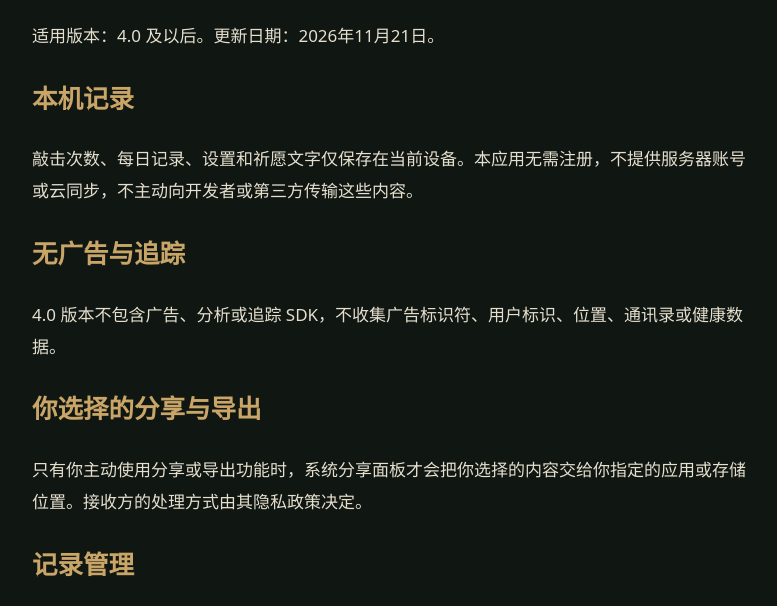
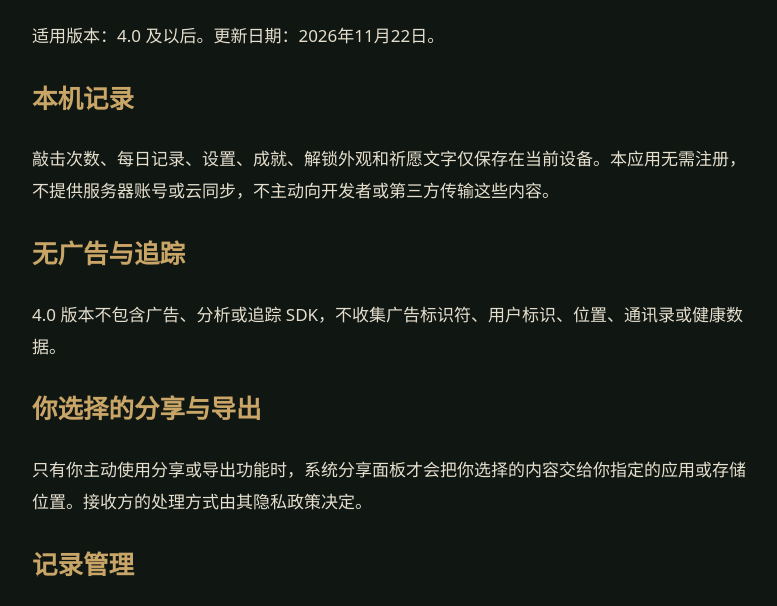
Before and after one commit to wanwanyahoo/scripture-practice-support, a plain HTML site: page woodenfish/privacy.html in a window 1280 px wide. Shown: the part 178-784 px from the top of the page, without its empty margins (248-1025 px from the left). Drawn offline with Linux system fonts and the light colour scheme.

Commit message:
Update wooden fish 4.0 music and achievement support

```diff
--- a/woodenfish/privacy.html
+++ b/woodenfish/privacy.html
@@ -1 +1 @@
-<!doctype html><html lang="zh-CN"><meta charset="utf-8"><meta name="viewport" content="width=device-width,initial-scale=1"><title>敲木鱼祈福 · 隐私政策</title><style>body{max-width:720px;margin:64px auto;padding:24px;font:17px/1.9 system-ui;background:#101612;color:#e5dfce}h1,h2{color:#c9a668}a{color:#c9a668}</style><h1>敲木鱼祈福 · 隐私政策</h1><p>适用版本：4.0 及以后。更新日期：2026年11月21日。</p><h2>本机记录</h2><p>敲击次数、每日记录、设置和祈愿文字仅保存在当前设备。本应用无需注册，不提供服务器账号或云同步，不主动向开发者或第三方传输这些内容。</p><h2>无广告与追踪</h2><p>4.0 版本不包含广告、分析或追踪 SDK，不收集广告标识符、用户标识、位置、通讯录或健康数据。</p><h2>你选择的分享与导出</h2><p>只有你主动使用分享或导出功能时，系统分享面板才会把你选择的内容交给你指定的应用或存储位置。接收方的处理方式由其隐私政策决定。</p><h2>记录管理</h2><p>你可以导出记录作个人备份。卸载应用会移除本机应用数据。请在卸载前保存需要保留的内容。</p><h2>联系与支持</h2><p><a href="https://github.com/wanwanyahoo/HappyDogGame/issues">通过开发者支持页面联系</a></p><h2>English</h2><p>Version 4.0 and later stores practice counts, settings and wishes on your device. No account, advertising, analytics or tracking SDK is used. The app does not collect or transmit personal data to the developer. Sharing and export happen only when you choose a destination using the iOS share sheet. Uninstalling removes local app data; export any records you wish to keep first.</p></html>
+<!doctype html><html lang="zh-CN"><meta charset="utf-8"><meta name="viewport" content="width=device-width,initial-scale=1"><title>敲木鱼祈福 · 隐私政策</title><style>body{max-width:720px;margin:64px auto;padding:24px;font:17px/1.9 system-ui;background:#101612;color:#e5dfce}h1,h2{color:#c9a668}a{color:#c9a668}</style><h1>敲木鱼祈福 · 隐私政策</h1><p>适用版本：4.0 及以后。更新日期：2026年11月22日。</p><h2>本机记录</h2><p>敲击次数、每日记录、设置、成就、解锁外观和祈愿文字仅保存在当前设备。本应用无需注册，不提供服务器账号或云同步，不主动向开发者或第三方传输这些内容。</p><h2>无广告与追踪</h2><p>4.0 版本不包含广告、分析或追踪 SDK，不收集广告标识符、用户标识、位置、通讯录或健康数据。</p><h2>你选择的分享与导出</h2><p>只有你主动使用分享或导出功能时，系统分享面板才会把你选择的内容交给你指定的应用或存储位置。接收方的处理方式由其隐私政策决定。</p><h2>记录管理</h2><p>你可以导出记录作个人备份。卸载应用会移除本机应用数据。请在卸载前保存需要保留的内容。</p><h2>联系与支持</h2><p><a href="https://github.com/wanwanyahoo/HappyDogGame/issues">通过开发者支持页面联系</a></p><h2>English</h2><p>Version 4.0 and later stores practice counts, settings, achievements, unlocked appearances and wishes on your device. No account, advertising, analytics or tracking SDK is used. The app does not collect or transmit personal data to the developer. Sharing and export happen only when you choose a destination using the iOS share sheet. Uninstalling removes local app data; export any records you wish to keep first.</p></html>
```
